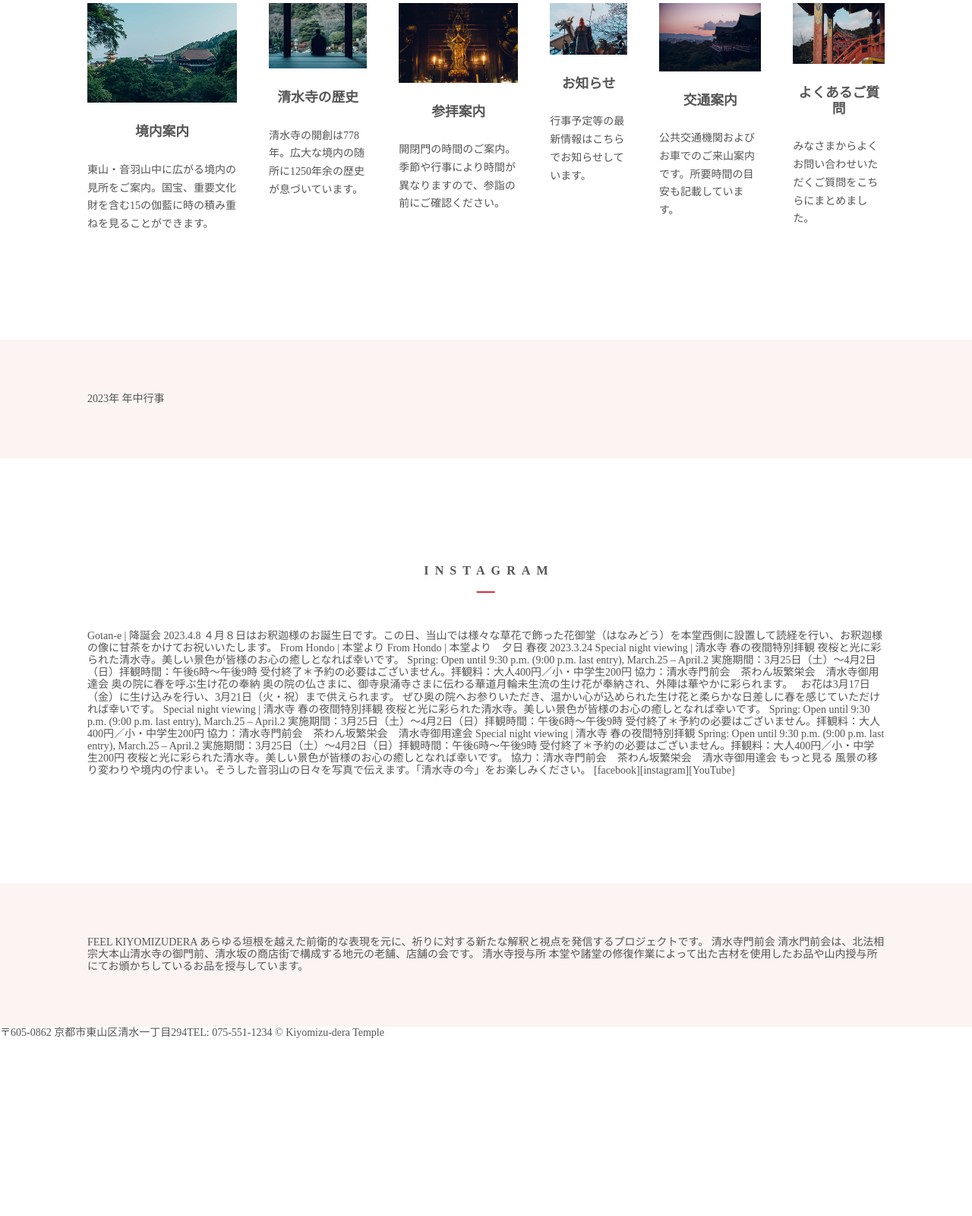
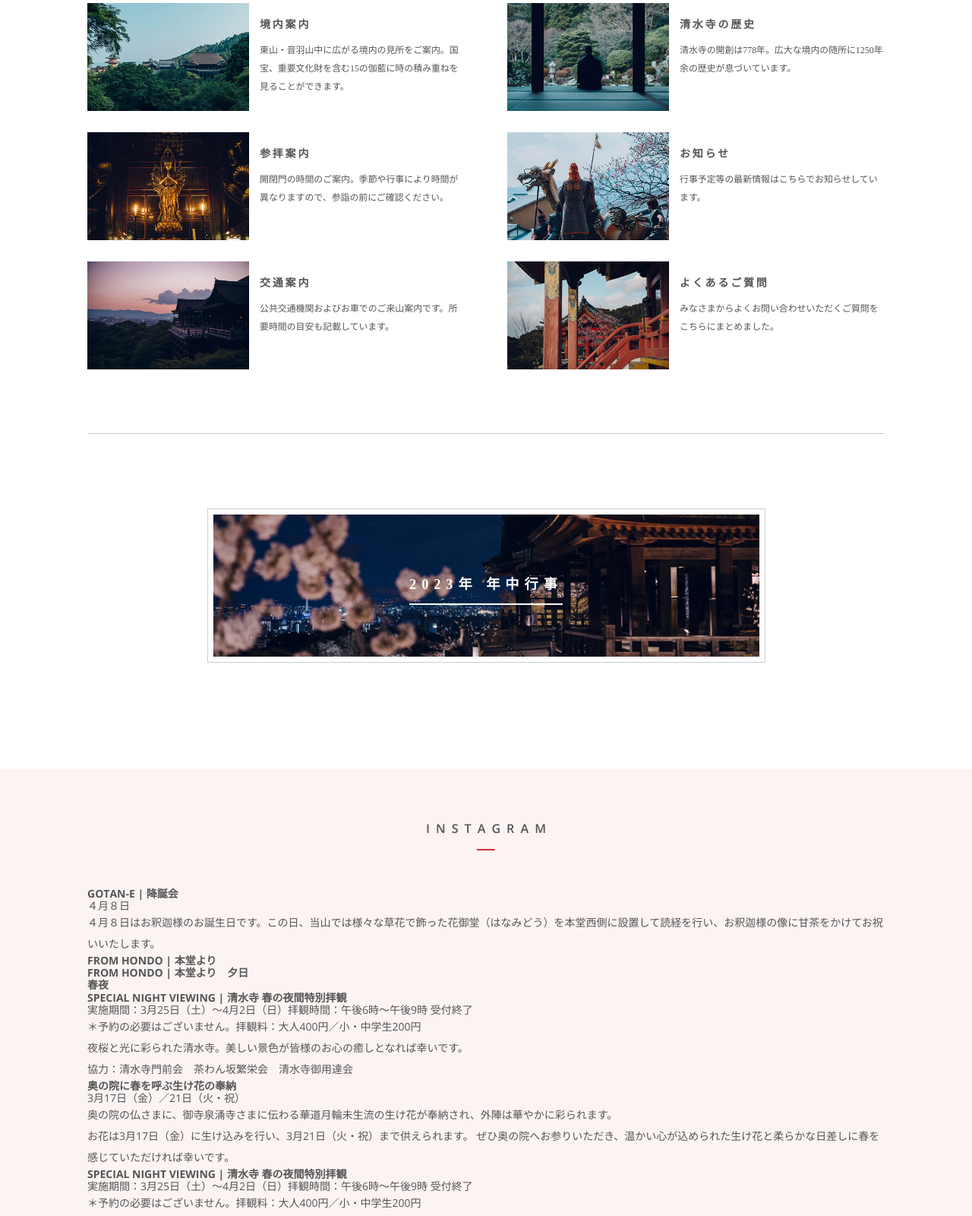
Before and after one commit to vivlio-kumihan/ReplicateWebPage, a plain HTML site: page index.html in a window 1280 px wide. Shown: the part 2496-4096 px from the top of the page at 76% size. Before the commit the page ends 3863 px from the top, so only its background shows below. Drawn offline with nearby package versions, Linux system fonts and the light colour scheme; a web font is replaced by a local one.

Commit message:
guide sub, 年間行事作成

```diff
--- a/assets/css/style.css
+++ b/assets/css/style.css
@@ -188,7 +188,8 @@ p {
 
 .header-container.sub a:lang(en),
 .header-container.sub dd:lang(en),
-.header-container.sub li:lang(en) {
+.header-container.sub li:lang(en),
+.instagram {
   font-family: 'Open Sans', sans-serif;
   text-transform: uppercase;
 }
@@ -384,12 +385,18 @@ p {
 }
 
 .topics figure,
-.feature-article figure {
+.feature-article figure,
+#main-guide figure,
+#sub-guide figure,
+.guide > dl:last-of-type figure {
   position: relative;
 }
 
 .topics figure::before,
-.feature-article figure::before {
+.feature-article figure::before,
+#main-guide figure::before,
+#sub-guide figure::before,
+.guide>dl:last-of-type figure::before {
   position: absolute;
   content: "";
   top: 0;
@@ -404,7 +411,10 @@ p {
 }
 
 .topics figure:hover::before,
-.feature-article figure:hover::before {
+.feature-article figure:hover::before,
+#main-guide figure:hover::before,
+#sub-guide figure:hover::before,
+.guide>dl:last-of-type figure:hover::before {
   visibility: visible;
   opacity: .5;
 }
@@ -465,17 +475,22 @@ p {
   margin-top: 2rem;
 }
 
-#main-guide {
+#main-guide,
+#sub-guide {
   margin-bottom: 7rem;
   padding-bottom: 10rem;
-  border-bottom: 1px solid #999;
+  border-bottom: 1px solid #ccc;
 }
+
+#sub-guide {
+  padding-bottom: 6rem;
+}
+
 #main-guide > .wrapper {
   position: relative;
 }
 
 #main-guide dd:last-of-type {
-  display: inline-block;
   position: absolute;
   bottom: -4rem;
   left: 50%;
@@ -488,3 +503,77 @@ p {
 }
 
 /* sub-guide */
+#sub-guide {
+  display: grid;
+  grid-template-columns: 1fr 1fr;
+  grid-template-rows: 1fr 1fr 1fr;
+  gap: 2rem 4rem
+}
+
+#sub-guide > .wrapper > a {
+  display: flex;
+}
+
+#sub-guide a > figure {
+  flex: 3;
+}
+
+#sub-guide a > .inner-wrapper {
+  flex: 4;
+}
+
+#sub-guide .inner-wrapper >dt{
+  margin: 1.5rem 0 0 1rem;
+  font-size: 1rem;
+  font-weight: 600;
+  list-style: 1em;
+  text-align: left;
+  letter-spacing: .2rem;
+}
+#sub-guide .inner-wrapper >dd {
+  margin: 1rem 0 0 1rem;
+  font-size: .85rem;
+  line-height: 2;
+}
+
+/* annual event */
+.guide > dl:last-of-type {
+  display: flex;
+  justify-content: center;
+  align-items: center;
+  position: relative;
+}
+
+.guide > dl:last-of-type > dt {
+  position: absolute;
+  top: 50%;
+  left: 50%;
+  transform: translate(-50%, -30%);
+  margin: 0;
+  color: #fff;
+  z-index: 1;
+}
+
+.guide > dl:last-of-type > dt,
+.guide > dl:last-of-type > dd {
+  margin-top: 0;
+}
+
+.guide > dl:last-of-type > dt {
+  padding-bottom: 1rem;
+  font-size: 1.3rem;
+  font-weight: 600;
+  letter-spacing: .5rem;
+  border-bottom: 2px solid #fff;
+}
+
+.guide > dl:last-of-type > dd {
+  padding: .5rem;
+  width: 70%;
+  border: 1px solid #ccc;
+  overflow: hidden;
+}
+
+.guide>dl:last-of-type img {
+  width: 100%;
+}
--- a/index.html
+++ b/index.html
@@ -176,9 +176,9 @@
       <dl id="main-guide">
         <div class="wrapper">
           <a href="#">
-            <picture>
+            <figure>
               <img src="./assets/img/content_pray_pc.jpg" alt="">
-            </picture>
+            </figure>
             <dt>祈り</dt>
             <dd>清水寺の御本尊は、「十一面千手観世音菩薩」。秘仏ながらも、親しみを込めて「清水の観音さん」と呼ばれてきました。</dd>
             <dd>詳しく読む</dd>
@@ -186,9 +186,9 @@
         </div>
         <div class="wrapper">
           <a href="#">
-            <picture>
+            <figure>
               <img src="./assets/img/content_season_pc.jpg" alt="">
-            </picture>
+            </figure>
             <dt>四季</dt>
             <dd>音羽山の中腹に建つ清水寺は豊かな自然に恵まれています。四季折々の伽藍の風景は、観音さまの慈悲の心そのものです。</dd>
             <dd>詳しく読む</dd>
@@ -196,9 +196,9 @@
         </div>
         <div class="wrapper">
           <a href="#">
-            <picture>
+            <figure>
               <img src="./assets/img/content_event_pc.jpg" alt="">
-            </picture>
+            </figure>
             <dt>行事</dt>
             <dd>長い歴史の中で脈々と営まれてきた伝統行事と特別拝観をご案内します。年間の行事予定もこちらからご覧ください。</dd>
             <dd>詳しく読む</dd>
@@ -208,90 +208,139 @@
       <dl id="sub-guide">
         <div class="wrapper">
           <a href="#">
-            <picture><img src="./assets/img/sitemap_guide.jpg" alt=""></picture>
+            <figure><img src="./assets/img/sitemap_guide.jpg" alt=""></figure>
+            <div class="inner-wrapper">
               <dt>境内案内</dt>
               <dd>東山・音羽山中に広がる境内の見所をご案内。国宝、重要文化財を含む15の伽藍に時の積み重ねを見ることができます。</dd>
+            </div>
           </a>
         </div>
         <div class="wrapper">
           <a href="#">
-            <picture><img src="./assets/img/sitemap_history.jpg" alt=""></picture>
+            <figure><img src="./assets/img/sitemap_history.jpg" alt=""></figure>
+            <div class="inner-wrapper">
               <dt>清水寺の歴史</dt>
               <dd>清水寺の開創は778年。広大な境内の随所に1250年余の歴史が息づいています。</dd>
+            </div>
           </a>
         </div>
         <div class="wrapper">
           <a href="#">
-            <picture><img src="./assets/img/sitemap_pray.jpg" alt=""></picture>
+            <figure><img src="./assets/img/sitemap_pray.jpg" alt=""></figure>
+            <div class="inner-wrapper">
               <dt>参拝案内</dt>
               <dd>開閉門の時間のご案内。季節や行事により時間が異なりますので、参詣の前にご確認ください。</dd>
+            </div>
           </a>
         </div>
         <div class="wrapper">
           <a href="#">
-            <picture><img src="./assets/img/sitemap_news.jpg" alt=""></picture>
+            <figure><img src="./assets/img/sitemap_news.jpg" alt=""></figure>
+            <div class="inner-wrapper">
               <dt>お知らせ</dt>
               <dd>行事予定等の最新情報はこちらでお知らせしています。</dd>
+            </div>
           </a>
         </div>
         <div class="wrapper">
           <a href="#">
-            <picture><img src="./assets/img/sitemap_access.jpg" alt=""></picture>
+            <figure><img src="./assets/img/sitemap_access.jpg" alt=""></figure>
+            <div class="inner-wrapper">
               <dt>交通案内</dt>
               <dd>公共交通機関およびお車でのご来山案内です。所要時間の目安も記載しています。</dd>
+            </div>
           </a>
         </div>
         <div class="wrapper">
           <a href="#">
-            <picture><img src="./assets/img/sitemap_faq.jpg" alt=""></picture>
+            <figure><img src="./assets/img/sitemap_faq.jpg" alt=""></figure>
+            <div class="inner-wrapper">
               <dt>よくあるご質問</dt>
               <dd>みなさまからよくお問い合わせいただくご質問をこちらにまとめました。</dd>
+            </div>
           </a>
         </div>
       </dl>
-    </section>
-    <section class="annual-events">
-      2023年 年中行事
+      <dl>
+        <dt>2023年 年中行事</dt>
+        <dd>
+          <a href="#">
+            <figure class="annual-events">
+              <img src="./assets/img/sp_banner_2017event.jpg" alt="年中行事">
+            </figure>
+          </a>
+        </dd>
+      </dl>
     </section>
     <section class="instagram">
-      <h2>INSTAGRAM</h2>
-      Gotan-e | 降誕会
-      2023.4.8
-      ４月８日はお釈迦様のお誕生日です。この日、当山では様々な草花で飾った花御堂（はなみどう）を本堂西側に設置して読経を行い、お釈迦様の像に甘茶をかけてお祝いいたします。
-
-      From Hondo | 本堂より
-
-      From Hondo | 本堂より　夕日
-
-      春夜
-
-      2023.3.24
-      Special night viewing | 清水寺 春の夜間特別拝観
-      夜桜と光に彩られた清水寺。美しい景色が皆様のお心の癒しとなれば幸いです。
-      Spring: Open until 9:30 p.m. (9:00 p.m. last entry), March.25 – April.2
-      実施期間：3月25日（土）～4月2日（日）拝観時間：午後6時～午後9時 受付終了＊予約の必要はございません。拝観料：大人400円／小・中学生200円
-      協力：清水寺門前会　茶わん坂繁栄会　清水寺御用達会
-
-      奥の院に春を呼ぶ生け花の奉納
-      奥の院の仏さまに、御寺泉涌寺さまに伝わる華道月輪未生流の生け花が奉納され、外陣は華やかに彩られます。&nbsp;&nbsp;
-      お花は3月17日（金）に生け込みを行い、3月21日（火・祝）まで供えられます。&nbsp;ぜひ奥の院へお参りいただき、温かい心が込められた生け花と柔らかな日差しに春を感じていただければ幸いです。
-
-      Special night viewing | 清水寺 春の夜間特別拝観
-      夜桜と光に彩られた清水寺。美しい景色が皆様のお心の癒しとなれば幸いです。
-      Spring: Open until 9:30 p.m. (9:00 p.m. last entry), March.25 – April.2
-      実施期間：3月25日（土）～4月2日（日）拝観時間：午後6時～午後9時 受付終了＊予約の必要はございません。拝観料：大人400円／小・中学生200円
-      協力：清水寺門前会　茶わん坂繁栄会　清水寺御用達会
-
-      Special night viewing | 清水寺 春の夜間特別拝観
-      Spring: Open until 9:30 p.m. (9:00 p.m. last entry), March.25 – April.2
-      実施期間：3月25日（土）～4月2日（日）拝観時間：午後6時～午後9時 受付終了＊予約の必要はございません。拝観料：大人400円／小・中学生200円
-      夜桜と光に彩られた清水寺。美しい景色が皆様のお心の癒しとなれば幸いです。
-      協力：清水寺門前会　茶わん坂繁栄会　清水寺御用達会
-
+      <h2 lang="en">INSTAGRAM</h2>
+      <dl>
+        <div class="wrapper">
+          <dt>Gotan-e | 降誕会</dt>
+          <dd>
+            <time datetime="2023.04.08">４月８日</time>
+            <p>４月８日はお釈迦様のお誕生日です。この日、当山では様々な草花で飾った花御堂（はなみどう）を本堂西側に設置して読経を行い、お釈迦様の像に甘茶をかけてお祝いいたします。</p>
+          </dd>
+        </div>
+        <div class="wrapper">
+          <dt>From Hondo | 本堂より</dt>
+          <dd>
+            <time datetime=""></time>
+            <p></p>
+          </dd>
+        </div>
+        <div class="wrapper">
+          <dt>From Hondo | 本堂より　夕日</dt>
+          <dd>
+            <time datetime=""></time>
+            <p></p>
+          </dd>
+        </div>
+        <div class="wrapper">
+          <dt>春夜</dt>
+          <dd>
+            <time datetime=""></time>
+            <p></p>
+          </dd>
+        </div>
+        <div class="wrapper">
+          <dt>Special night viewing | 清水寺 春の夜間特別拝観</dt>
+          <dd>
+            <time datetime="">実施期間：3月25日（土）～4月2日（日）拝観時間：午後6時～午後9時 受付終了</time>
+            <p>＊予約の必要はございません。拝観料：大人400円／小・中学生200円</p>
+            <p>夜桜と光に彩られた清水寺。美しい景色が皆様のお心の癒しとなれば幸いです。</p>
+            <p>協力：清水寺門前会　茶わん坂繁栄会　清水寺御用達会</p>
+          </dd>
+        </div>
+        <div class="wrapper">
+          <dt>奥の院に春を呼ぶ生け花の奉納</dt>
+          <dd>
+            <time datetime="">3月17日（金）／21日（火・祝）</time>
+            <p>奥の院の仏さまに、御寺泉涌寺さまに伝わる華道月輪未生流の生け花が奉納され、外陣は華やかに彩られます。&nbsp;&nbsp;</p>
+            <p>お花は3月17日（金）に生け込みを行い、3月21日（火・祝）まで供えられます。&nbsp;ぜひ奥の院へお参りいただき、温かい心が込められた生け花と柔らかな日差しに春を感じていただければ幸いです。</p>
+          </dd>
+        </div>
+        <div class="wrapper">
+          <dt>Special night viewing | 清水寺 春の夜間特別拝観</dt>
+          <dd>
+            <time datetime="">実施期間：3月25日（土）～4月2日（日）拝観時間：午後6時～午後9時 受付終了</time>
+            <p>＊予約の必要はございません。拝観料：大人400円／小・中学生200円</p>
+            <p>夜桜と光に彩られた清水寺。美しい景色が皆様のお心の癒しとなれば幸いです。</p>
+            <p>協力：清水寺門前会　茶わん坂繁栄会　清水寺御用達会</p>
+          </dd>
+        </div>
+        <div class="wrapper">
+          <dt>Special night viewing | 清水寺 春の夜間特別拝観</dt>
+          <dd>
+            <time datetime="">実施期間：3月25日（土）～4月2日（日）拝観時間：午後6時～午後9時 受付終了</time>
+            <p>＊予約の必要はございません。拝観料：大人400円／小・中学生200円</p>
+            <p>夜桜と光に彩られた清水寺。美しい景色が皆様のお心の癒しとなれば幸いです。</p>
+            <p>協力：清水寺門前会　茶わん坂繁栄会　清水寺御用達会</p>
+          </dd>
+        </div>
+      </dl>
       もっと見る
-
       風景の移り変わりや境内の佇まい。そうした音羽山の日々を写真で伝えます。「清水寺の今」をお楽しみください。
-
       [facebook][instagram][YouTube]
     </section>
     <section class="more-info">
```
Lines whose indentation alone changed are shown as unchanged.
